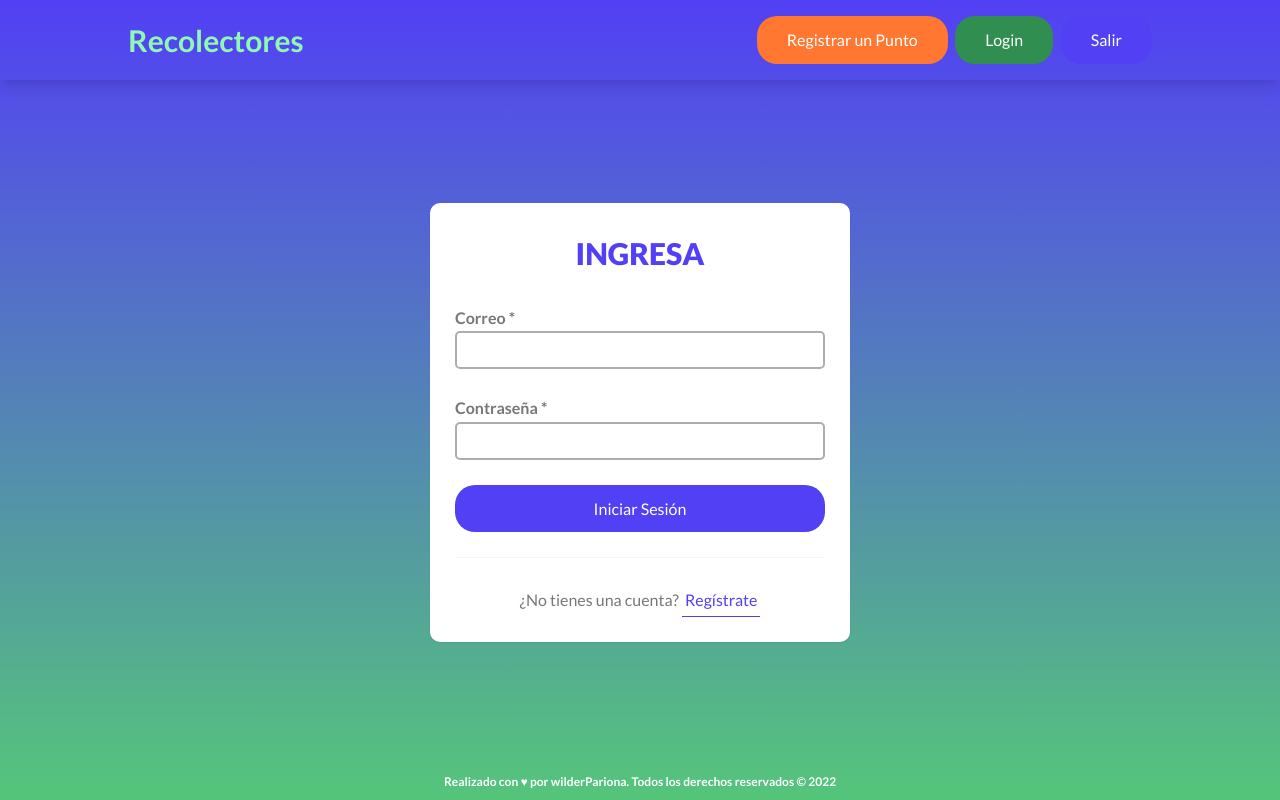
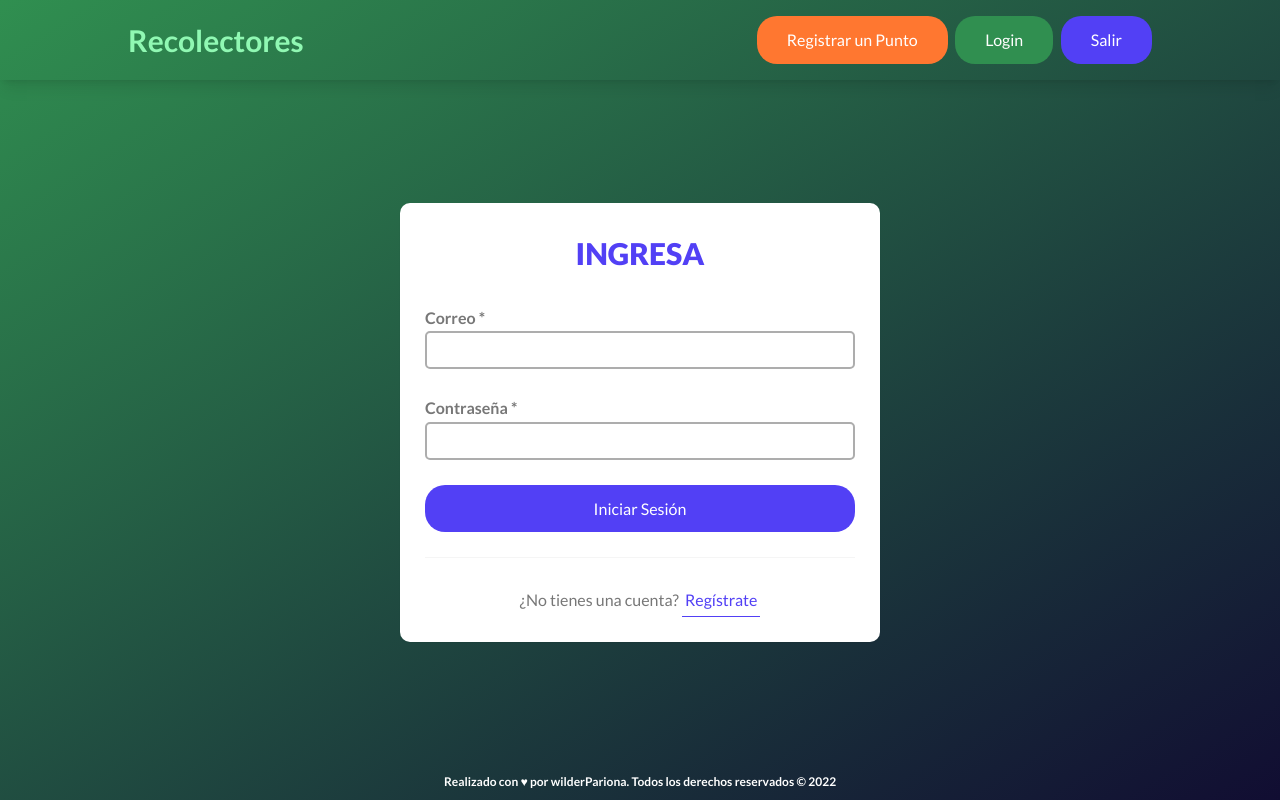
Before and after one commit to JhonWilderParionaVilca/recicladores-web, a React (Vite) app: page /login in a window 1280 px wide. Built offline with nearby package versions, Linux system fonts and the light colour scheme.

Commit message:
feat(Home): map

```diff
--- a/src/RoutesApp.tsx
+++ b/src/RoutesApp.tsx
@@ -11,7 +11,6 @@ export const RoutesApp = () => (
   <>
     <div className="layout">
       <Header />
-      <main className="main">
       <Routes>
         <Route path="/" element={<Home />} />
         <Route path="/create" element={<Point />} />
@@ -19,7 +18,6 @@ export const RoutesApp = () => (
         <Route path="/login" element={<Login />} />
         <Route path="*" element={<NotFound />} />
       </Routes>
-      </main>
       <Footer />
     </div>
   </>
--- a/src/index.css
+++ b/src/index.css
@@ -16,14 +16,15 @@
 
 @layer components {
   .form {
-    @apply w-10/12  max-w-2xl rounded-2xl bg-white p-10 shadow-sm;
+    @apply w-10/12  max-w-3xl rounded-2xl bg-white p-10 shadow-sm;
   }
   .form__title {
     @apply mb-10 text-center text-xl font-extrabold text-tertiary-500;
   }
   .layout {
-    @apply grid min-h-screen w-full grid-cols-1 justify-center overflow-hidden bg-gradient-to-b from-tertiary-500 to-primary-500;
-    grid-gap: 6rem;
+    @apply grid min-h-screen w-full grid-cols-1 justify-center overflow-hidden
+    bg-primary-700 md:bg-gradient-to-br md:from-primary-700 md:to-tertiary-900;
+    /* grid-gap: 6rem; */
     grid-template-rows: 8rem 1fr 3.5rem;
     grid-template-areas:
       'header'
--- a/src/pages/Home.tsx
+++ b/src/pages/Home.tsx
@@ -1,3 +1,34 @@
-import React from 'react';
+import { LatLngExpression } from 'leaflet';
+import { useState } from 'react';
+import { MapContainer, Marker, TileLayer, useMapEvents } from 'react-leaflet';
 
-export const Home = () => <div>Home</div>;
+const MyPositionMarker = () => {
+  const [position, setPosition] = useState<LatLngExpression>([0, 0]);
+  const map = useMapEvents({
+    mouseover() {
+      map.locate();
+    },
+    locationfound(e) {
+      setPosition(e.latlng);
+      map.flyTo(e.latlng, map.getZoom());
+    },
+  });
+
+  return <Marker position={position} />;
+};
+
+export const Home = () => (
+  <main className="main">
+    <MapContainer
+      className="h-full w-full"
+      center={[-12.046374, -77.042793]}
+      zoom={17}
+    >
+      <TileLayer
+        url="https://{s}.tile.openstreetmap.org/{z}/{x}/{y}.png"
+        attribution='&copy; <a href="http://osm.org/copyright">OpenStreetMap</a> contributors'
+      />
+      <MyPositionMarker />
+    </MapContainer>
+  </main>
+);
--- a/src/pages/Login.tsx
+++ b/src/pages/Login.tsx
@@ -22,7 +22,7 @@ export const Login = () => {
     reset();
   };
   return (
-    <>
+    <main className="main my-24 ">
       <form onSubmit={handleSubmit(onSubmit)} className="form">
         <h2 className="form__title">INGRESA</h2>
 
@@ -55,6 +55,6 @@ export const Login = () => {
           </Link>
         </p>
       </form>
-    </>
+    </main>
   );
 };
--- a/src/pages/Point.tsx
+++ b/src/pages/Point.tsx
@@ -81,7 +81,7 @@ export const Point = () => {
   }, [selectedFile]);
 
   return (
-    <>
+    <main className="main my-24">
       <form onSubmit={handleSubmit(onSubmit)} className="form">
         <h2 className="form__title">Punto de Recolección</h2>
 
@@ -166,6 +166,6 @@ export const Point = () => {
           Registrar Punto
         </button>
       </form>
-    </>
+    </main>
   );
 };
--- a/src/pages/Register.tsx
+++ b/src/pages/Register.tsx
@@ -26,7 +26,7 @@ export const Register = () => {
   };
 
   return (
-    <>
+    <main className="main my-24">
       <form onSubmit={handleSubmit(onSubmit)} className="form">
         <h2 className="form__title">Regístrate</h2>
 
@@ -73,6 +73,6 @@ export const Register = () => {
           </Link>
         </p>
       </form>
-    </>
+    </main>
   );
 };
```
Lines whose indentation alone changed are shown as unchanged.
